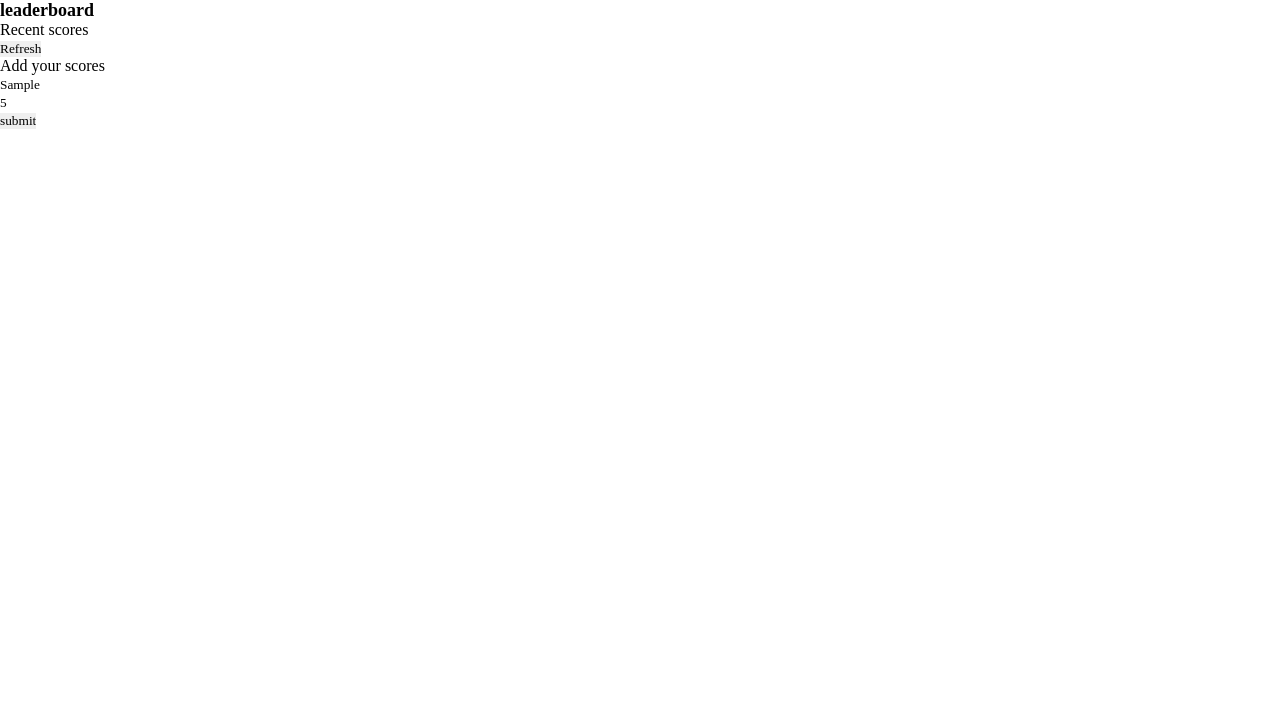
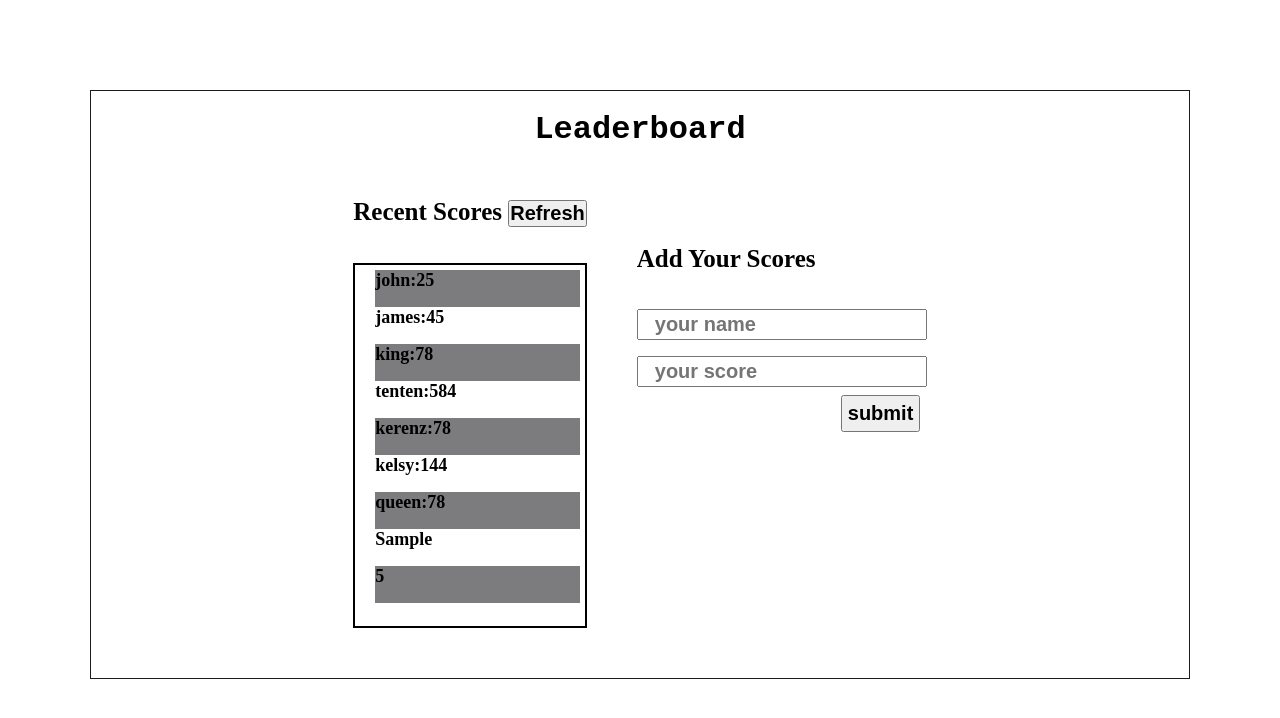
Before and after one commit to tufoinnkuo10/leaderboard, a website built with webpack: page src/template.html in a window 1280 px wide. Both pictures are taken after typing "Sample", "5" into the empty fields and a click on the button "submit". Built offline with nearby package versions, Linux system fonts and the light colour scheme.

Commit message:
update leaderboard structure

```diff
--- a/src/index.js
+++ b/src/index.js
@@ -1 +1,42 @@
 import './style.css';
+
+const scorelist = document.querySelector('.scorelist');
+const names = document.querySelector('.names');
+const numbers = document.querySelector('.numbers');
+const submitbutton = document.querySelector('#submit-button');
+const inputs = document.querySelectorAll('.names, .numbers');
+
+const saveData = (user, data) => localStorage.setItem(user, JSON.stringify(data));
+const getData = (user) => JSON.parse(localStorage.getItem(user));
+
+inputs.forEach((e) => {
+  e.addEventListener('input', () => {
+    const user = {
+      name: names.value,
+      number: numbers.value,
+    };
+    saveData('libraryData', user);
+  });
+});
+
+submitbutton.addEventListener('click', () => {
+  const scores = document.querySelector('.list');
+  scorelist.appendChild(scores);
+
+  const nom = document.createElement('li');
+  const num = document.createElement('li');
+  const Break = document.createElement('br');
+
+  const libraryData = getData('libraryData');
+  if (libraryData !== null) {
+    nom.innerHTML = libraryData.name;
+    num.innerHTML = libraryData.number;
+  }
+
+  scores.appendChild(nom);
+  scores.appendChild(num);
+  scores.appendChild(Break);
+
+  names.value = null;
+  numbers.value = null;
+});
--- a/src/style.css
+++ b/src/style.css
@@ -1,12 +1,94 @@
-* {
-  margin: 0;
+*{
+  margin: 0%;
   padding: 0;
-  border: none;
-  box-sizing: border-box;
-  font-family: 'Times New Roman', Times, serif;
+  top: 0%;
 }
 
-#main-heading {
-  font-size: large;
+body {
+  border: 1px solid rgb(29, 27, 27);
+  margin: 90px;
+  padding-bottom: 50px;
+}
+
+.main {
+  display: flex;
+  flex-direction: row;
+  justify-content: center;
   align-items: center;
 }
+.heading-text h3 {
+  font-size: 25px;
+  padding-bottom: 36px;
+
+}
+
+.refresh {
+  font-size: 20px;
+  font-weight: bold;
+
+}
+
+.heading {
+  align-items: center;
+  padding-top: 20px;
+  padding-bottom: 50px;
+  font-weight: bold;
+  display: flex;
+  flex-direction: column;
+  justify-content: flex-start;
+  font-family: 'Courier New', Courier, monospace;
+}
+
+.add-score {
+  font-size: 25px;
+  font-weight: bolder;
+  padding-bottom: 36px;
+}
+
+
+.list {
+  border: 2px solid;
+  display: flex;
+  list-style: none;
+  padding: 5px;
+  flex-direction: column;
+  padding-left: 20px;
+}
+
+li {
+  font-size: 18px;
+  font-weight: bold;
+  padding-bottom: 1rem;
+}
+
+li:nth-child(odd) {
+  background-color: rgb(124, 124, 126);
+}
+
+.input-section {
+  padding-left: 50px;
+  padding-bottom: 150px;
+}
+
+.names,
+.numbers {
+  font-size: 20px;
+  font-weight: bold;
+  padding: 2px;
+  padding-left: 1rem;
+}
+
+.names {
+  margin-bottom: 1rem;
+}
+
+.numbers {
+  margin-bottom: 0.5rem;
+}
+
+#submit-button {
+  font-size: 20px;
+  font-weight: bold;
+  padding: 5px;
+  margin-left: 204px;
+}
--- a/src/template.html
+++ b/src/template.html
@@ -7,24 +7,37 @@
   <title>To do List</title>
 </head>
 <body>
-  <div id="main-container">
-    <h1 id="main-heading">leaderboard</h1>
-    <div class="first-container">
-      <div class="scores-refresh">
-        <p>Recent scores</p>
-        <input type="button" name="button" id="refresh" value="Refresh">
-        <div id="scores">
-          <ul class="list"></ul>
-        </div>
-      </div>
+  <h1 class="heading">Leaderboard</h1>
+  <section class="main">
+
+  <div class="score part">
+    <div class="heading-text">
+      <h3>Recent Scores <span class="refresh"><button class="refresh" type="reset">Refresh</button></span></h3>
     </div>
-    <div class="second-container">
-      <p>Add your scores</p>
-      <input class="name" type="text" placeholder="your name"><br>
-      <input class="score" type="number" placeholder="your scores"><br>
-      <input type="button" name="button" id="add-button" value="submit">
+    <div class="scorelist">
+      <ul class="list">
+        <li>john:25</li>
+        <li>james:45</li>
+        <li>king:78</li>
+        <li>tenten:584</li>
+        <li>kerenz:78</li>
+        <li>kelsy:144</li>
+        <li>queen:78</li>
+      </ul>
+
     </div>
+
   </div>
 
+  <div class="input-section">
+    <p class="add-score">Add Your Scores</p>
+    <input class="names" type="text" placeholder="your name"><br>
+    <input class="numbers" type="number" placeholder="your score"><br>
+    <input type="button" name="button" id="submit-button" value="submit">
+  </div>
+
+  </section>
+
+ <script src="script.js"></script>
 </body>
 </html>
```
Also changed, not shown: src/ourapp.js (added, +45 -0 lines), dist/index.html, dist/main.js.
